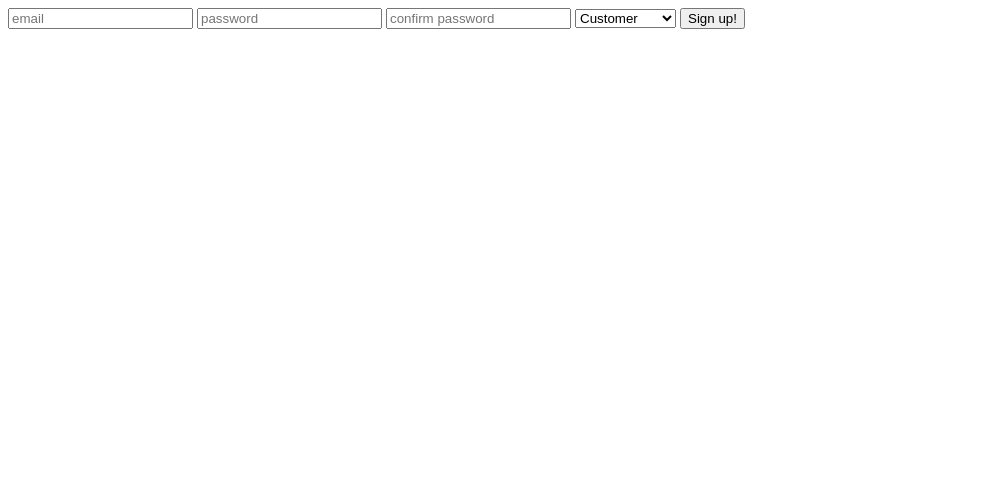
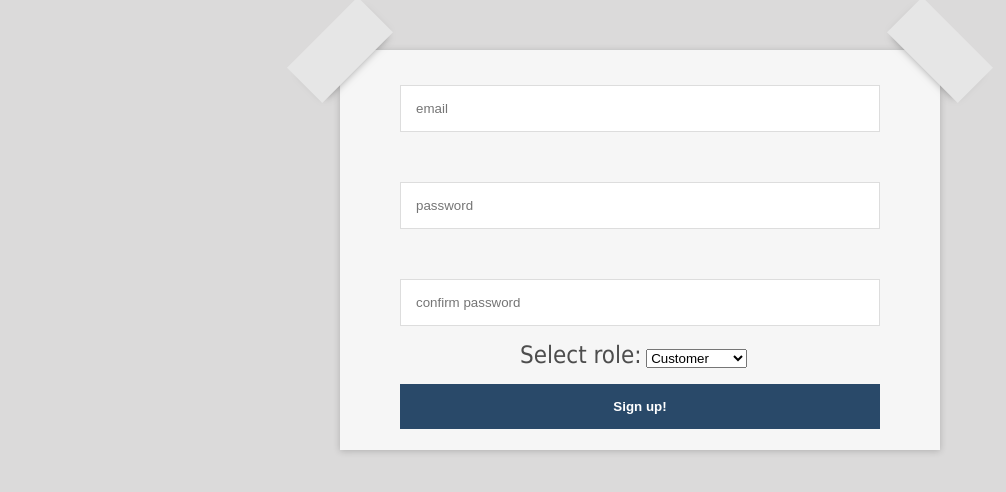
Before and after one commit to leon1555/S3sprint2, a website: page Part_1/signup.html in a window 1280 px wide. Shown: the whole page, without its empty margins (0-1006 px from the left). Drawn offline with Linux system fonts and the light colour scheme.

Commit message:
new css and updated html files

```diff
--- /dev/null
+++ b/Part_1/css/style.css
@@ -0,0 +1,101 @@
+.login-form {
+  width: 300px;
+  margin: 0 auto;
+  font-family: Tahoma, Geneva, sans-serif;
+}
+
+.login-form label {
+  text-align: center;
+  color: #4d4d4d;
+  font-size: 24px;
+  margin-left: 180px;
+  padding: 20px 0 20px 0;
+}
+
+.login-form input[type="password"],
+.login-form input[type="text"],
+.login-form input[type="email"] {
+  width: 80%;
+  padding: 15px;
+  border: 1px solid #dddddd;
+  margin-top: 35px;
+  margin-bottom: 15px;
+  margin-left: 10%;
+  box-sizing: border-box;
+}
+
+.login-form button[type="submit"] {
+  width: 80%;
+  margin-left: 10%;
+  padding: 15px;
+  background-color: #294969;
+  border: 0;
+  box-sizing: border-box;
+  cursor: pointer;
+  font-weight: bold;
+  color: #ffffff;
+  margin-top: 15px;
+}
+
+body {
+  background: #dbdada;
+}
+
+.corners {
+  background: #f6f6f6;
+  height: 400px;
+  margin: 50px auto;
+  max-width: 600px;
+  position: relative;
+  width: 80%;
+  box-shadow: 0 1px 7px hsla(0, 0%, 0%, 0.2);
+}
+
+/* Corner Effect */
+.corners:after,
+.corners:before {
+  background: #e6e6e6;
+  content: "";
+  height: 50px;
+  position: absolute;
+  top: -25px;
+  width: 100px;
+  box-shadow: 0 5px 10px -7px hsla(0, 0%, 0%, 0.5);
+}
+.corners:after {
+  left: -50px;
+  transform: rotate(-45deg);
+}
+.corners:before {
+  right: -50px;
+  transform: rotate(45deg);
+}
+
+/* Logout Button */
+
+.logout-form {
+  width: 500px;
+  margin: 5% auto;
+  font-family: Tahoma, Geneva, sans-serif;
+}
+
+.logout-form label {
+  text-align: center;
+  color: #4d4d4d;
+  font-size: 24px;
+  margin-left: 180px;
+  padding: 20px 0 20px 0;
+}
+
+.logout-form button[type="submit"] {
+  width: 80%;
+  margin-left: 10%;
+  padding: 15px;
+  background-color: #294969;
+  border: 0;
+  box-sizing: border-box;
+  cursor: pointer;
+  font-weight: bold;
+  color: #ffffff;
+  margin-top: 150px;
+}
--- a/Part_1/index.js
+++ b/Part_1/index.js
@@ -22,6 +22,7 @@ app.use(
     extended: true,
   })
 );
+app.use(express.static(path.join(__dirname, 'css')));
 
 // routes with GET and POST requests
 app.get("/", function (req, res) {
@@ -132,6 +133,6 @@ app.post("/logout", function (req, res) {
   res.send("You have successfully logged out.");
 });
 
-app.listen(3000, function () {
-  console.log("Listening at http://localhost:3000");
+app.listen(3001, function () {
+  console.log("Listening at http://localhost:3001");
 });
--- a/Part_1/signup.html
+++ b/Part_1/signup.html
@@ -4,13 +4,16 @@
     <meta charset="UTF-8">
     <meta http-equiv="X-UA-Compatible" content="IE=edge">
     <meta name="viewport" content="width=device-width, initial-scale=1.0">
+    <link rel="stylesheet" type="text/css" href="css/style.css">
     <title>Document</title>
 </head>
 <body>
+    <div class="login-form corners">
     <form method="POST" action='/signup'>
         <input type='email' name='email' placeholder='email'/>
         <input type='password' name='password' placeholder='password'/>
         <input type='password' name='confirm_password' placeholder='confirm password'/>
+        <label for="roles">Select role:</label>
         <select name="role">
             <option value="customer">Customer</option>
             <option value="super-user">Super User</option>
@@ -18,5 +21,6 @@
         </select>
         <button type='submit'>Sign up!</button>
     </form>
+    </div>
 </body>
 </html>
```
Also changed, not shown: Part_1/login.html (+3 -1 lines), Part_1/logout.html (+3 -1 lines).
